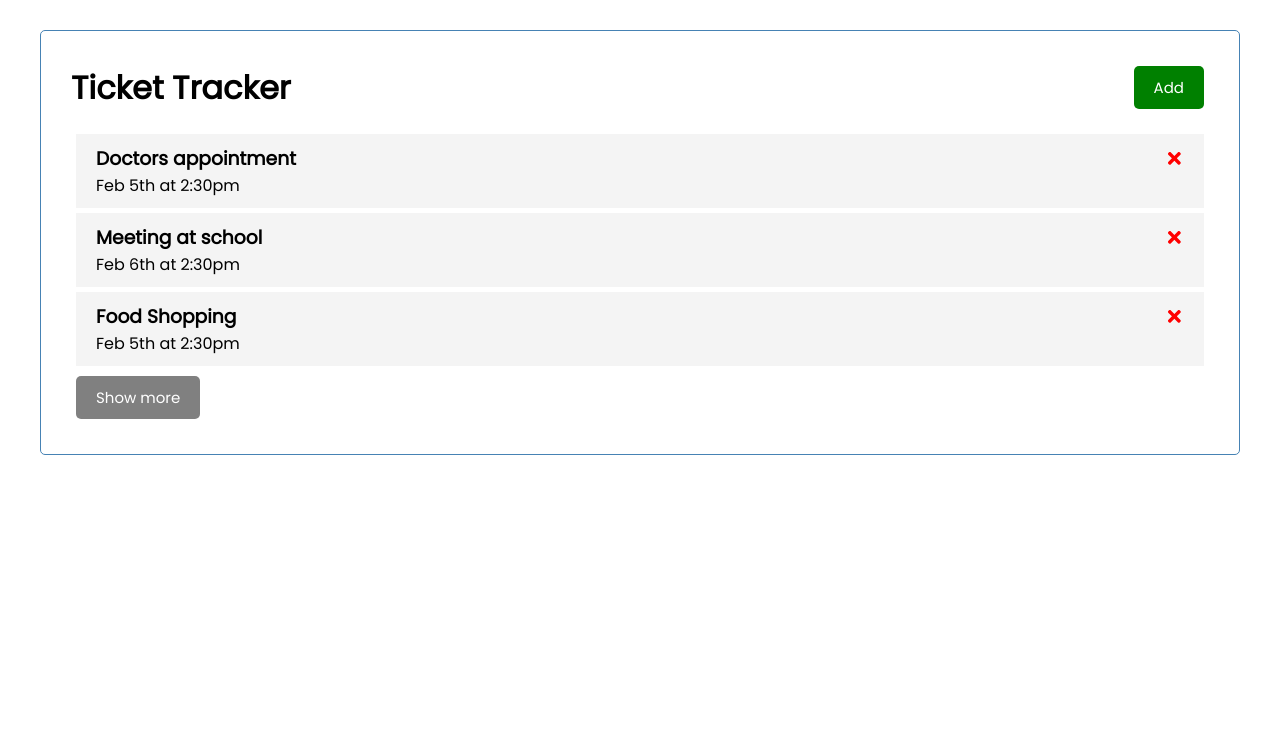
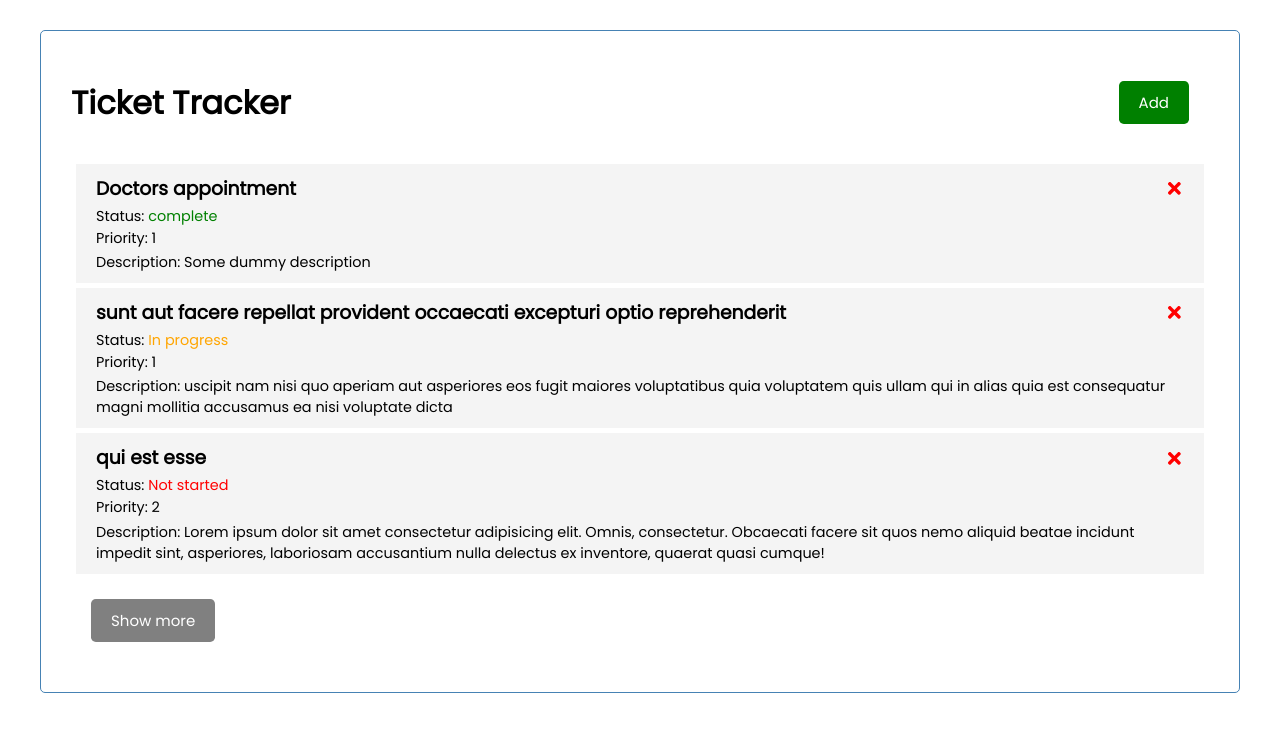
Before and after one commit to minaramsis1993/tickets-tracker, a React (Create React App) app: page / in a window 1280 px wide. Shown: the top 732 px of the page. Built offline with nearby package versions, Linux system fonts and the light colour scheme.

Commit message:
[FEAT] ticket data are set

```diff
--- a/src/App.js
+++ b/src/App.js
@@ -30,7 +30,7 @@ function App() {
 
 	const addTicket = (ticket) => {
 		setTickets((prevTickets) => {
-			return [...prevTickets, ticket];
+			return [ticket, ...prevTickets];
 		});
 	};
 
--- a/src/components/AddTicket.js
+++ b/src/components/AddTicket.js
@@ -1,50 +1,52 @@
 import React, { useState } from "react";
+import { statuses } from "../constants";
 
 const AddTicket = ({ addTask, len }) => {
-	const [text, setText] = useState("");
-	const [dayTime, setDayTime] = useState("");
+	const [subject, setSubject] = useState("");
+	const [description, setDescription] = useState("");
 
 	const submitHandler = (e) => {
 		e.preventDefault();
-		if (!text.length || !dayTime.length) {
-			alert("Please add text & dayTime");
+		if (!subject.length || !description.length) {
+			alert("Please add subject & description");
 			return;
 		}
 
 		addTask({
 			id: len,
-			text,
-			day: dayTime
+			subject,
+			description,
+			priority: 1,
+			status: statuses.NOT_STARTED
 		});
 
 		// Resetting state
-		setText("");
-		setDayTime("");
+		setSubject("");
+		setDescription("");
 	};
 
 	return (
 		<form className="add-form" onSubmit={submitHandler}>
 			<div className="form-control">
-				<label htmlFor="ticket">Ticket</label>
+				<label htmlFor="subject">Ticket</label>
 				<input
 					type="text"
-					placeholder="Add ticket"
-					id="ticket"
-					value={text}
-					onChange={(e) => setText(e.target.value)}
+					placeholder="Add subject"
+					id="subject"
+					value={subject}
+					onChange={(e) => setSubject(e.target.value)}
 				/>
 			</div>
 			<div className="form-control">
-				<label htmlFor="day-time">Day & Time</label>
-				<input
-					type="text"
-					placeholder="Add Day & Time"
-					id="day-time"
-					value={dayTime}
-					onChange={(e) => setDayTime(e.target.value)}
-				/>
+				<label htmlFor="description">Description</label>
+				<textarea
+					placeholder="Add description"
+					id="description"
+					value={description}
+					onChange={(e) => setDescription(e.target.value)}
+				></textarea>
 			</div>
-			<input type="submit" value="Save Task" className="btn btn-block" />
+			<input type="submit" value="Save Ticket" className="btn btn-block" />
 		</form>
 	);
 };
--- a/src/components/Ticket.js
+++ b/src/components/Ticket.js
@@ -1,17 +1,32 @@
 import React from "react";
 import { FaTimes } from "react-icons/fa";
+import { statuses } from "../constants";
 
 const Ticket = ({ ticket, deleteTicket }) => {
+	let statusColor;
+
+	if (ticket.status === statuses.COMPLETE) {
+		statusColor = "green";
+	} else if (ticket.status === statuses.IN_PROGRESS) {
+		statusColor = "orange";
+	} else if (ticket.status === statuses.NOT_STARTED) {
+		statusColor = "red";
+	}
+
 	return (
 		<div className="ticket">
 			<h3>
-				{ticket.text}
+				{ticket.subject}
 				<FaTimes
 					style={{ color: "red", cursor: "pointer" }}
 					onClick={() => deleteTicket(ticket.id)}
 				/>
 			</h3>
-			<p>{ticket.day}</p>
+			<span className="status">
+				Status: <span style={{ color: statusColor }}>{ticket.status}</span>
+			</span>
+			<span className="priority">Priority: {ticket.priority}</span>
+			<p className="description">Description: {ticket.description}</p>
 		</div>
 	);
 };
--- /dev/null
+++ b/src/constants.js
@@ -0,0 +1,5 @@
+export const statuses = {
+	COMPLETE: "complete",
+	IN_PROGRESS: "In progress",
+	NOT_STARTED: "Not started"
+};
--- a/src/index.css
+++ b/src/index.css
@@ -8,22 +8,23 @@
 
 body {
 	font-family: "Poppins", sans-serif;
+	font-size: 16px;
 }
 
 .container {
 	max-width: 1200px;
-	margin: 30px auto;
+	margin: 1.875rem auto;
 	overflow: auto;
 	border: 1px solid steelblue;
-	padding: 30px;
-	border-radius: 5px;
+	padding: 1.875rem;
+	border-radius: 0.3125rem;
 }
 
 .header {
 	display: flex;
 	justify-content: space-between;
 	align-items: center;
-	margin-bottom: 20px;
+	margin-bottom: 1.25rem;
 }
 
 .btn {
@@ -31,14 +32,15 @@ body {
 	background: #000;
 	color: #fff;
 	border: none;
-	padding: 10px 20px;
-	margin: 5px;
-	border-radius: 5px;
+	padding: 0.625rem 1.25rem;
+	margin: 1.25rem;
+	border-radius: 0.3rem;
 	cursor: pointer;
 	text-decoration: none;
-	font-size: 15px;
+	font-size: 0.9375rem;
 	font-family: inherit;
 }
+
 .btn:disabled {
 	cursor: not-allowed;
 }
@@ -54,13 +56,26 @@ body {
 .btn-block {
 	display: block;
 	width: 100%;
+	margin: auto;
 }
 
 .ticket {
 	background: #f4f4f4;
-	margin: 5px;
-	padding: 10px 20px;
+	margin: 0.3125rem;
+	padding: 0.625rem 1.25rem;
 	cursor: pointer;
+}
+.ticket .priority {
+	display: block;
+}
+.ticket .priority,
+.ticket span.status,
+.ticket p {
+	font-size: 0.9rem;
+}
+
+p.description {
+	margin-top: 0.2rem;
 }
 
 .ticket h3 {
@@ -70,21 +85,23 @@ body {
 }
 
 .add-form {
-	margin-bottom: 40px;
+	margin-bottom: 2.5rem;
 }
 
 .form-control {
-	margin: 20px 0;
+	margin: 1.25rem 0;
 }
 
 .form-control label {
 	display: block;
 }
 
-.form-control input {
+.form-control input,
+.form-control textarea {
 	width: 100%;
-	height: 40px;
-	margin: 5px;
-	padding: 3px 7px;
-	font-size: 17px;
+	height: 2.5rem;
+	margin: 0.3125rem 0;
+	padding: 0.1875rem 0.4375rem;
+	font-size: 1.0625rem;
+	font-family: inherit;
 }
--- a/src/mock/data.js
+++ b/src/mock/data.js
@@ -1,62 +1,165 @@
+import { statuses } from "../constants";
+
 export const ticketsData = [
 	{
 		id: 1,
-		text: "Doctors appointment",
-		day: "Feb 5th at 2:30pm"
+		subject: "Doctors appointment",
+		priority: 1,
+		status: statuses.COMPLETE,
+		description: "Some dummy description"
 	},
 	{
 		id: 2,
-		text: "Meeting at school",
-		day: "Feb 6th at 2:30pm"
+		subject:
+			"sunt aut facere repellat provident occaecati excepturi optio reprehenderit",
+		priority: 1,
+		status: statuses.IN_PROGRESS,
+		description:
+			"uscipit nam nisi quo aperiam aut asperiores eos fugit maiores voluptatibus quia voluptatem quis ullam qui in alias quia est consequatur magni mollitia accusamus ea nisi voluptate dicta"
 	},
 	{
 		id: 3,
-		text: "Food Shopping",
-		day: "Feb 5th at 2:30pm"
+		subject: "qui est esse",
+		priority: 2,
+		status: statuses.NOT_STARTED,
+		description:
+			"Lorem ipsum dolor sit amet consectetur adipisicing elit. Omnis, consectetur. Obcaecati facere sit quos nemo aliquid beatae incidunt impedit sint, asperiores, laboriosam accusantium nulla delectus ex inventore, quaerat quasi cumque!"
 	},
 	{
 		id: 4,
-		text: "Doctors appointment2",
-		day: "Feb 5th at 2:30pm"
+		subject:
+			"sunt aut facere repellat provident occaecati excepturi optio reprehenderit",
+		priority: 1,
+		status: statuses.IN_PROGRESS,
+		description:
+			"Lorem ipsum dolor sit amet consectetur adipisicing elit. Omnis, consectetur. Obcaecati facere sit quos nemo aliquid beatae incidunt impedit sint, asperiores, laboriosam accusantium nulla delectus ex inventore, quaerat quasi cumque!"
 	},
 	{
 		id: 5,
-		text: "Meeting at school2",
-		day: "Feb 6th at 2:30pm"
+		subject: "eum et est occaecati",
+		priority: 1,
+		status: statuses.COMPLETE,
+		description:
+			"Lorem ipsum dolor sit amet consectetur adipisicing elit. Omnis, consectetur. Obcaecati facere sit quos nemo aliquid beatae incidunt impedit sint, asperiores, laboriosam accusantium nulla delectus ex inventore, quaerat quasi cumque!"
 	},
 	{
 		id: 6,
-		text: "Food Shopping2",
-		day: "Feb 5th at 2:30pm"
+		subject: "nesciunt quas odio",
+		priority: 1,
+		status: statuses.IN_PROGRESS,
+		description:
+			"Lorem ipsum dolor sit amet consectetur adipisicing elit. Omnis, consectetur. Obcaecati facere sit quos nemo aliquid beatae incidunt impedit sint, asperiores, laboriosam accusantium nulla delectus ex inventore, quaerat quasi cumque!"
 	},
 	{
 		id: 7,
-		text: "Doctors appointment3",
-		day: "Feb 5th at 2:30pm"
+		subject: "dolorem eum magni eos aperiam quia",
+		priority: 1,
+		status: statuses.IN_PROGRESS,
+		description:
+			"Lorem ipsum dolor sit amet consectetur adipisicing elit. Omnis, consectetur. Obcaecati facere sit quos nemo aliquid beatae incidunt impedit sint, asperiores, laboriosam accusantium nulla delectus ex inventore, quaerat quasi cumque!"
 	},
 	{
 		id: 8,
-		text: "Meeting at school3",
-		day: "Feb 6th at 2:30pm"
+		subject: "magnam facilis autem",
+		priority: 1,
+		status: statuses.IN_PROGRESS,
+		description:
+			"Lorem ipsum dolor sit amet consectetur adipisicing elit. Omnis, consectetur. Obcaecati facere sit quos nemo aliquid beatae incidunt impedit sint, asperiores, laboriosam accusantium nulla delectus ex inventore, quaerat quasi cumque!"
 	},
 	{
 		id: 9,
-		text: "Food Shopping3",
-		day: "Feb 5th at 2:30pm"
+		subject: "dolorem dolore est ipsam",
+		priority: 1,
+		status: statuses.IN_PROGRESS,
+		description:
+			"Lorem ipsum dolor sit amet consectetur adipisicing elit. Omnis, consectetur. Obcaecati facere sit quos nemo aliquid beatae incidunt impedit sint, asperiores, laboriosam accusantium nulla delectus ex inventore, quaerat quasi cumque!"
 	},
 	{
 		id: 10,
-		text: "Doctors appointment4",
-		day: "Feb 5th at 2:30pm"
+		subject: "nesciunt iure omnis dolorem tempora et accusantium",
+		priority: 1,
+		status: statuses.IN_PROGRESS,
+		description:
+			"Lorem ipsum dolor sit amet consectetur adipisicing elit. Omnis, consectetur. Obcaecati facere sit quos nemo aliquid beatae incidunt impedit sint, asperiores, laboriosam accusantium nulla delectus ex inventore, quaerat quasi cumque!"
 	},
 	{
 		id: 11,
-		text: "Meeting at school4",
-		day: "Feb 6th at 2:30pm"
+		subject: "optio molestias id quia eum",
+		priority: 1,
+		status: statuses.IN_PROGRESS,
+		description:
+			"Lorem ipsum dolor sit amet consectetur adipisicing elit. Omnis, consectetur. Obcaecati facere sit quos nemo aliquid beatae incidunt impedit sint, asperiores, laboriosam accusantium nulla delectus ex inventore, quaerat quasi cumque!"
 	},
 	{
 		id: 12,
-		text: "Food Shopping4",
-		day: "Feb 5th at 2:30pm"
+		subject: "et ea vero quia laudantium autem",
+		priority: 1,
+		status: statuses.IN_PROGRESS,
+		description:
+			"Lorem ipsum dolor sit amet consectetur adipisicing elit. Omnis, consectetur. Obcaecati facere sit quos nemo aliquid beatae incidunt impedit sint, asperiores, laboriosam accusantium nulla delectus ex inventore, quaerat quasi cumque!"
+	},
+	{
+		id: 13,
+		subject: "in quibusdam tempore odit est dolorem",
+		priority: 1,
+		status: statuses.IN_PROGRESS,
+		description:
+			"Lorem ipsum dolor sit amet consectetur adipisicing elit. Omnis, consectetur. Obcaecati facere sit quos nemo aliquid beatae incidunt impedit sint, asperiores, laboriosam accusantium nulla delectus ex inventore, quaerat quasi cumque!"
+	},
+	{
+		id: 14,
+		subject: "dolorum ut in voluptas mollitia et saepe quo animi",
+		priority: 1,
+		status: statuses.IN_PROGRESS,
+		description:
+			"Lorem ipsum dolor sit amet consectetur adipisicing elit. Omnis, consectetur. Obcaecati facere sit quos nemo aliquid beatae incidunt impedit sint, asperiores, laboriosam accusantium nulla delectus ex inventore, quaerat quasi cumque!"
+	},
+	{
+		id: 15,
+		subject: "voluptatem eligendi optio",
+		priority: 2,
+		status: statuses.COMPLETE,
+		description:
+			"Lorem ipsum dolor sit amet consectetur adipisicing elit. Omnis, consectetur. Obcaecati facere sit quos nemo aliquid beatae incidunt impedit sint, asperiores, laboriosam accusantium nulla delectus ex inventore, quaerat quasi cumque!"
+	},
+	{
+		id: 16,
+		subject: "eveniet quod temporibus",
+		priority: 2,
+		status: statuses.COMPLETE,
+		description:
+			"Lorem ipsum dolor sit amet consectetur adipisicing elit. Omnis, consectetur. Obcaecati facere sit quos nemo aliquid beatae incidunt impedit sint, asperiores, laboriosam accusantium nulla delectus ex inventore, quaerat quasi cumque!"
+	},
+	{
+		id: 17,
+		subject: "sint suscipit perspiciatis velit dolorum",
+		priority: 2,
+		status: statuses.COMPLETE,
+		description:
+			"Lorem ipsum dolor sit amet consectetur adipisicing elit. Omnis, consectetur. Obcaecati facere sit quos nemo aliquid beatae incidunt impedit sint, asperiores, laboriosam accusantium nulla delectus ex inventore, quaerat quasi cumque!"
+	},
+	{
+		id: 18,
+		subject: "fugit voluptas sed molestias voluptatem provident",
+		priority: 2,
+		status: statuses.IN_PROGRESS,
+		description:
+			"Lorem ipsum dolor sit amet consectetur adipisicing elit. Omnis, consectetur. Obcaecati facere sit quos nemo aliquid beatae incidunt impedit sint, asperiores, laboriosam accusantium nulla delectus ex inventore, quaerat quasi cumque!"
+	},
+	{
+		id: 19,
+		subject: "voluptate et itaque vero tempora molestiae",
+		priority: 2,
+		status: statuses.COMPLETE,
+		description:
+			"Lorem ipsum dolor sit amet consectetur adipisicing elit. Omnis, consectetur. Obcaecati facere sit quos nemo aliquid beatae incidunt impedit sint, asperiores, laboriosam accusantium nulla delectus ex inventore, quaerat quasi cumque!"
+	},
+	{
+		id: 20,
+		subject: "adipisci placeat illum aut reiciendis qui",
+		priority: 2,
+		status: statuses.COMPLETE,
+		description:
+			"Lorem ipsum dolor sit amet consectetur adipisicing elit. Omnis, consectetur. Obcaecati facere sit quos nemo aliquid beatae incidunt impedit sint, asperiores, laboriosam accusantium nulla delectus ex inventore, quaerat quasi cumque!"
 	}
 ];
```
Also changed, not shown: 1 other file (tests, documents, lock files or other folders).
